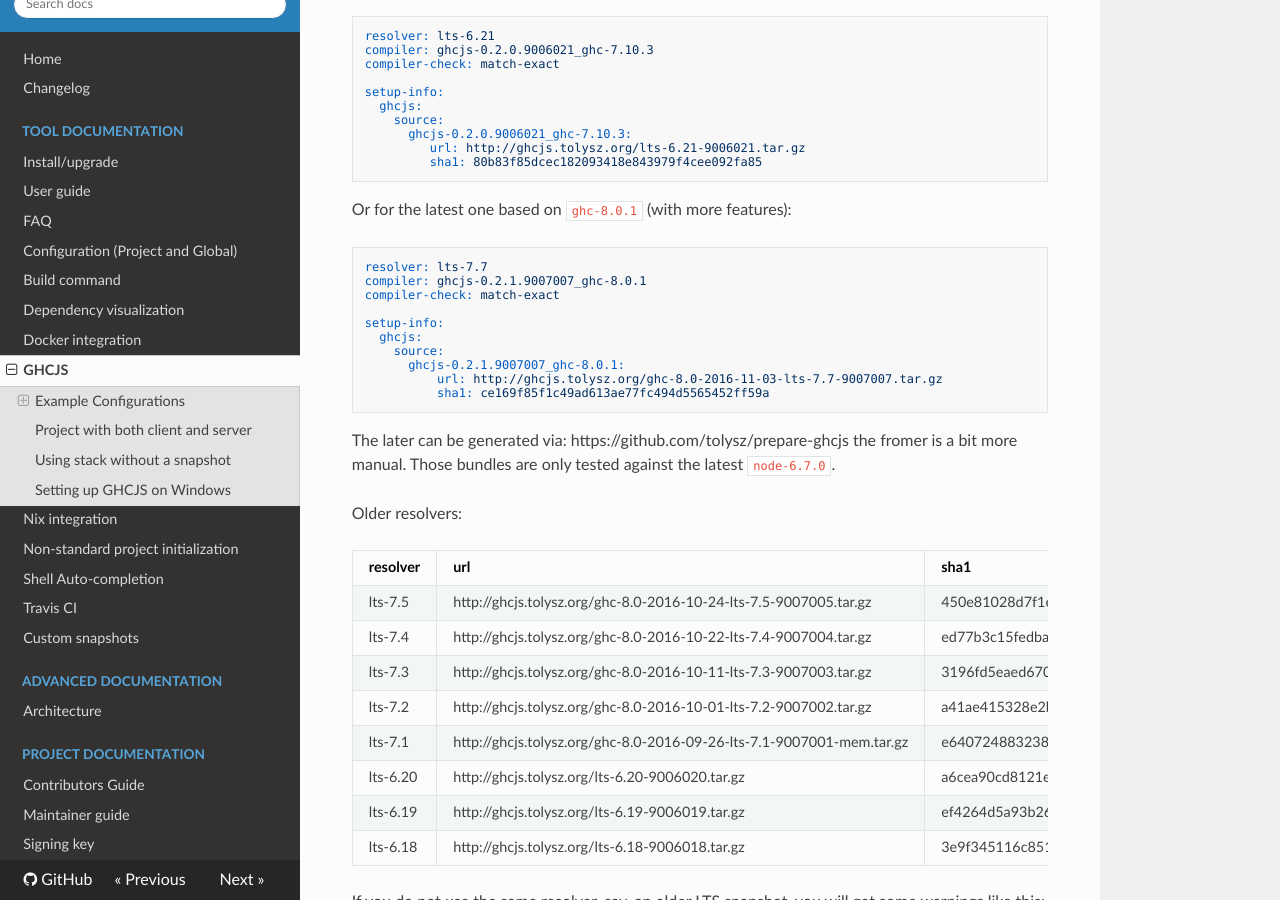
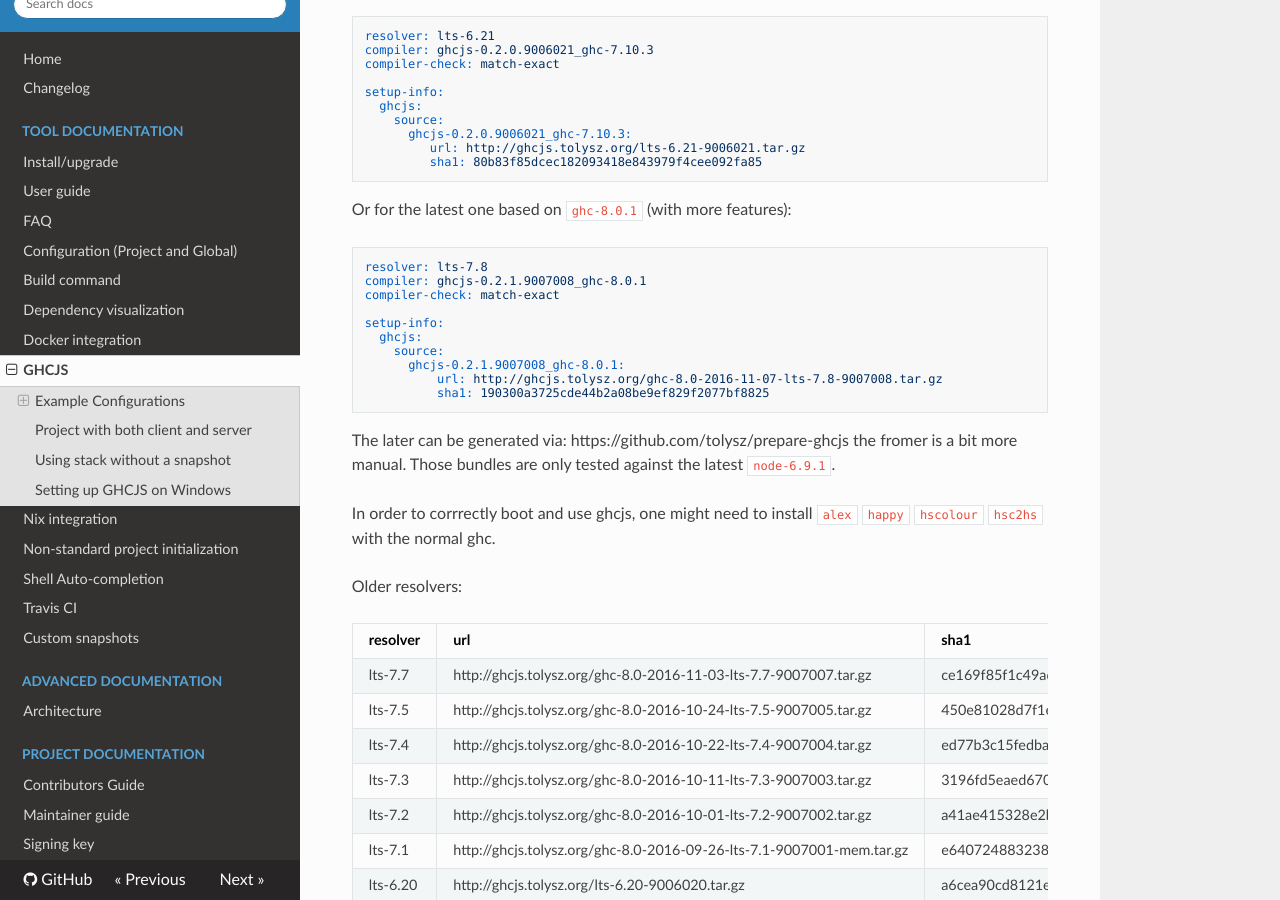
Before and after one commit to commercialhaskell/stack, an MkDocs documentation site: the page built from doc/ghcjs.md, in a window 1280 px wide and 900 px high, scrolled down 740 px. Built offline with MkDocs 1.6.1, drawn with Linux system fonts in a browser that asks for light colours; nearby versions of some CDN libraries; old or Windows-style settings are respelled for this version of MkDocs.

Commit message:
update documentation to: lts-7.8
add a hint about the need to have alex happy hscolour hsc2hs

````diff
--- a/doc/ghcjs.md
+++ b/doc/ghcjs.md
@@ -39,24 +39,27 @@
 
 Or for the latest one based on `ghc-8.0.1` (with more features):
 ```yaml
-resolver: lts-7.7
-compiler: ghcjs-0.2.1.9007007_ghc-8.0.1
+resolver: lts-7.8
+compiler: ghcjs-0.2.1.9007008_ghc-8.0.1
 compiler-check: match-exact
 
 setup-info:
   ghcjs:
     source:
-      ghcjs-0.2.1.9007007_ghc-8.0.1:
-          url: http://ghcjs.tolysz.org/ghc-8.0-2016-11-03-lts-7.7-9007007.tar.gz
-          sha1: ce169f85f1c49ad613ae77fc494d5565452ff59a
+      ghcjs-0.2.1.9007008_ghc-8.0.1:
+          url: http://ghcjs.tolysz.org/ghc-8.0-2016-11-07-lts-7.8-9007008.tar.gz
+          sha1: 190300a3725cde44b2a08be9ef829f2077bf8825
 ```
 The later can be generated via: https://github.com/tolysz/prepare-ghcjs
-the fromer is a bit more manual. Those bundles are only tested against the latest `node-6.7.0`.
+the fromer is a bit more manual. Those bundles are only tested against the latest `node-6.9.1`.
+
+In order to corrrectly boot and use ghcjs, one might need to install `alex` `happy` `hscolour` `hsc2hs` with the normal ghc.
 
 Older resolvers:
 
 |resolver|url|sha1|
 |---|---|---|
+| lts-7.7 | http://ghcjs.tolysz.org/ghc-8.0-2016-11-03-lts-7.7-9007007.tar.gz | ce169f85f1c49ad613ae77fc494d5565452ff59a |
 | lts-7.5 | http://ghcjs.tolysz.org/ghc-8.0-2016-10-24-lts-7.5-9007005.tar.gz | 450e81028d7f1eb82a16bc4b0809f30730c3e173 |
 | lts-7.4 | http://ghcjs.tolysz.org/ghc-8.0-2016-10-22-lts-7.4-9007004.tar.gz | ed77b3c15fedbadad5ab0e0afe1bd42c0a8695b4 |
 | lts-7.3 | http://ghcjs.tolysz.org/ghc-8.0-2016-10-11-lts-7.3-9007003.tar.gz | 3196fd5eaed670416083cf3678396d02c50096de |
````
